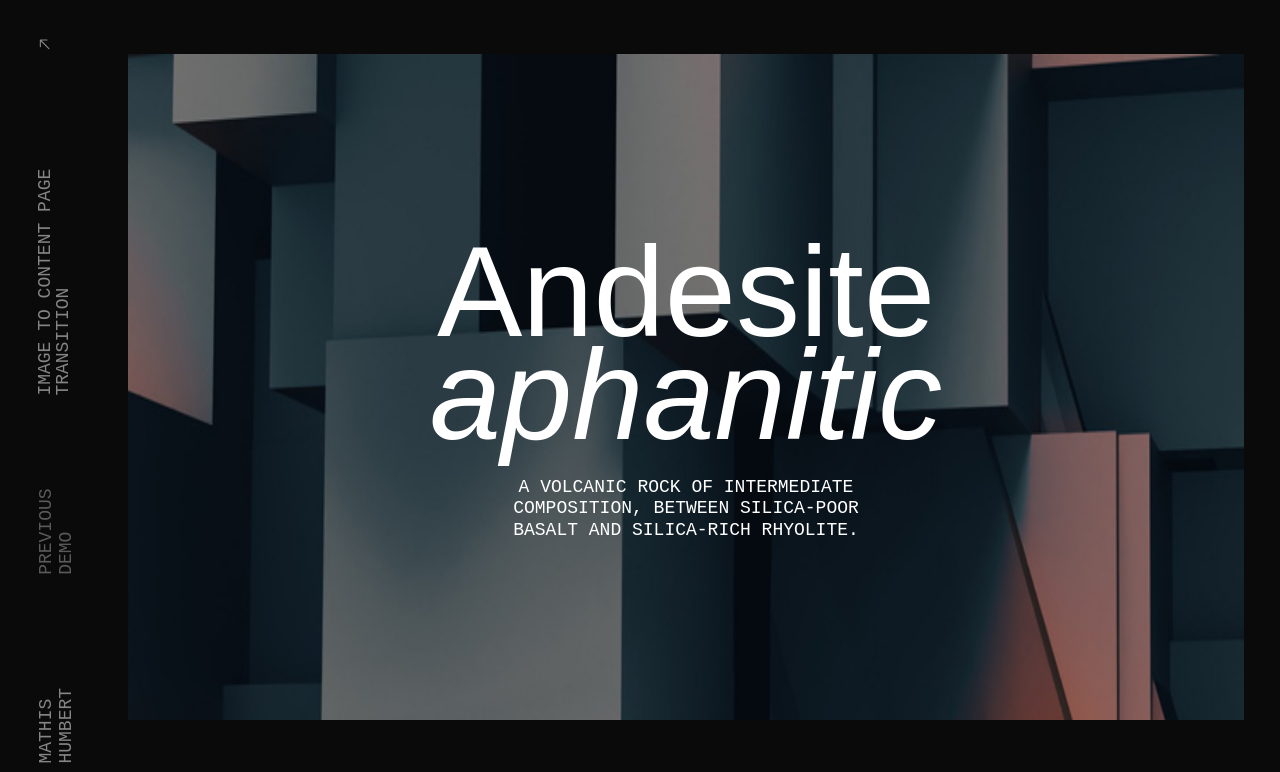
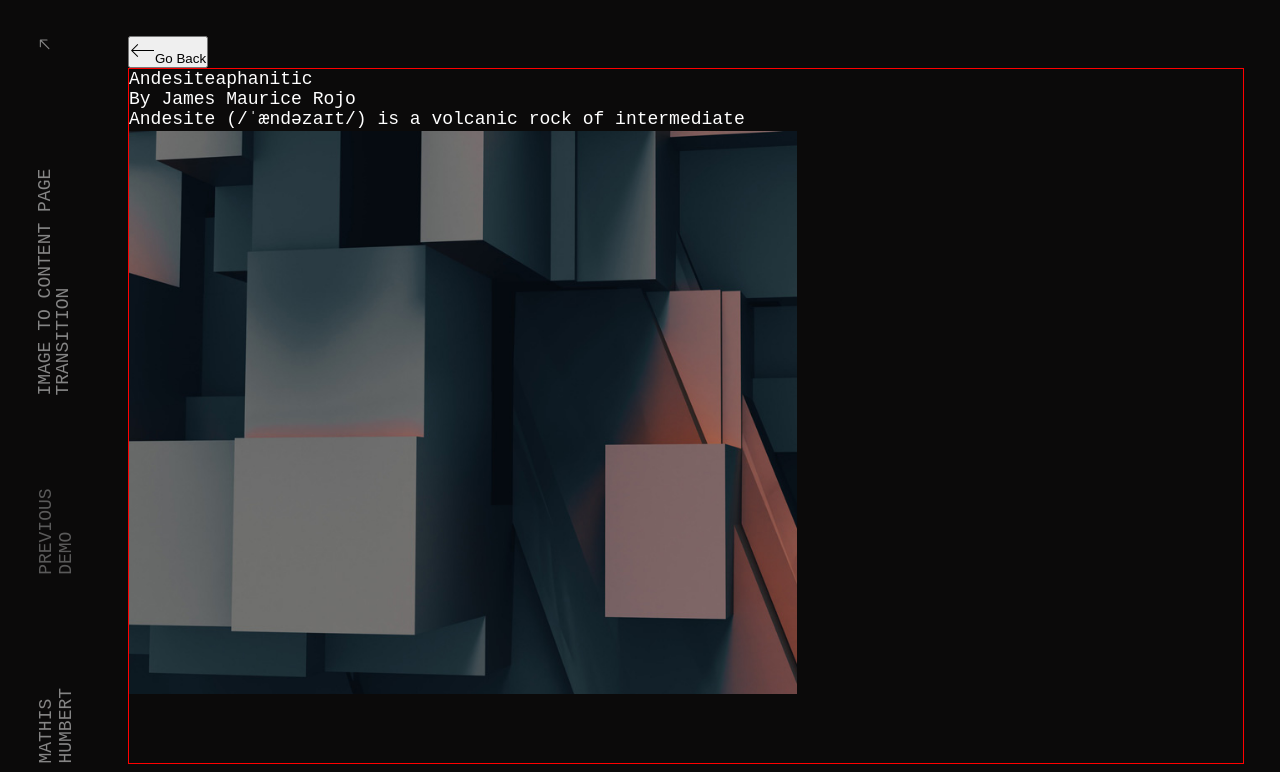
Before and after one commit to MathisHumbert/large-image-codrops, a React (Vite) app: page / in a window 1280 px wide. Shown: the top 772 px of the page. Built offline with nearby package versions, Linux system fonts and the light colour scheme; a web font is replaced by a local one.

Commit message:
working on preview

```diff
--- a/index.html
+++ b/index.html
@@ -8,7 +8,7 @@
     <meta name="viewport" content="width=device-width, initial-scale=1.0" />
     <title>Vite + React + TS</title>
   </head>
-  <body>
+  <body class="content-open">
     <main id="root"></main>
     <script type="module" src="/src/main.tsx"></script>
   </body>
--- a/package.json
+++ b/package.json
@@ -9,6 +9,7 @@
     "preview": "vite preview"
   },
   "dependencies": {
+    "@studio-freight/lenis": "^0.2.24",
     "gsap": "^3.11.3",
     "react": "^18.2.0",
     "react-dom": "^18.2.0"
--- a/src/App.tsx
+++ b/src/App.tsx
@@ -1,8 +1,30 @@
+import { useEffect } from 'react';
+import Lenis from '@studio-freight/lenis';
+
 import Frame from './components/Frame';
 import PreviewItem from './components/PreviewItem';
-import { previewItems } from './mockData';
+import { previewItems, contentItems } from './mockData';
+import ContentItem from './components/ContentItem';
+import BackButton from './components/BackButton';
 
-function App() {
+const lenis = new Lenis({
+  // @ts-ignore
+  lerp: 0.01,
+  smooth: true,
+  direction: 'vertical',
+});
+
+function raf(time: any) {
+  lenis.raf(time);
+  requestAnimationFrame(raf);
+}
+
+requestAnimationFrame(raf);
+
+export default function App() {
+  useEffect(() => {
+    document.querySelectorAll('.content')[0].classList.add('content--current');
+  }, []);
   return (
     <>
       <Frame />
@@ -11,9 +33,12 @@ function App() {
           <PreviewItem key={preview.id} {...preview} />
         ))}
       </section>
-      {/* CONTENT */}
+      <section className='content__wrapper'>
+        {contentItems.map((content) => (
+          <ContentItem key={content.id} {...content} />
+        ))}
+        <BackButton />
+      </section>
     </>
   );
 }
-
-export default App;
--- /dev/null
+++ b/src/components/BackButton.tsx
@@ -0,0 +1,14 @@
+import React from 'react';
+
+export default function BackButton() {
+  const onClick = () => {};
+
+  return (
+    <button className='unbutton action' onClick={onClick}>
+      <svg width='25px' height='25px' viewBox='0 0 25 25'>
+        <path d='M24 12.001H2.914l5.294-5.295-.707-.707L1 12.501l6.5 6.5.707-.707-5.293-5.293H24v-1z'></path>
+      </svg>
+      <span>Go Back</span>
+    </button>
+  );
+}
--- /dev/null
+++ b/src/components/ContentItem.tsx
@@ -0,0 +1,47 @@
+import React from 'react';
+
+type Props = {
+  id: number;
+  title: string;
+  subtitle: string;
+  author: string;
+  description: string;
+  img: string;
+  subimg: string[];
+};
+
+export default function ContentItem({
+  title,
+  subtitle,
+  author,
+  description,
+  img,
+  subimg,
+}: Props) {
+  return (
+    <div className='content'>
+      <div className='content__group'>
+        <div className='content__title'>
+          <span className='oh'>{title}</span>
+          <span className='oh'>{subtitle}</span>
+        </div>
+        <div className='content__meta oh'>{author}</div>
+        <div className='content__text'>{description}</div>
+      </div>
+      <div className='preview__thumbs'>
+        {subimg.map((img) => (
+          <div
+            className='content__thumbs__item'
+            style={{ backgroundImage: `url('${img}')` }}
+          ></div>
+        ))}
+      </div>
+      <div className='preview__img'>
+        <div
+          className='preview__img__inner'
+          style={{ backgroundImage: `url('${img}')` }}
+        ></div>
+      </div>
+    </div>
+  );
+}
--- a/src/components/Frame.tsx
+++ b/src/components/Frame.tsx
@@ -11,7 +11,7 @@ export default function Frame() {
         <h1 className='frame__title__main'>Image to Content Page Transition</h1>
         <svg width='18px' height='18px' viewBox='0 0 24 24'>
           <path
-            vector-effect='non-scaling-stroke'
+            vectorEffect='non-scaling-stroke'
             d='M18.25 15.5a.75.75 0 00.75-.75v-9a.75.75 0 00-.75-.75h-9a.75.75 0 000 1.5h7.19L6.22 16.72a.75.75 0 101.06 1.06L17.5 7.56v7.19c0 .414.336.75.75.75z'
           ></path>
         </svg>
--- a/src/components/PreviewItem.tsx
+++ b/src/components/PreviewItem.tsx
@@ -38,9 +38,11 @@ export default function PreviewItem({
       .to(previewTitleRef.current, { yPercent: -100, ease: 'none' }, 0);
   }, []);
 
+  const onClick = () => {};
+
   return (
     <div className='preview' ref={previewRef}>
-      <div className='preview__img__wrapper'>
+      <div className='preview__img__wrapper' onClick={onClick}>
         <div className='preview__img'>
           <div
             className='preview__img__inner'
--- a/src/index.css
+++ b/src/index.css
@@ -15,12 +15,27 @@
   --color-link-hover: #fff;
 }
 
+html {
+  scroll-behavior: initial;
+}
+
+html,
+body {
+  width: 100%;
+  min-height: 100%;
+}
+
 body {
   color: var(--color-text);
   background-color: var(--color-bg);
   font-family: botanika-mono-web, monospace;
   -webkit-font-smoothing: antialiased;
   -moz-osx-font-smoothing: grayscale;
+}
+
+body.content-open {
+  height: 100vh;
+  overflow: hidden;
 }
 
 main {
@@ -101,6 +116,11 @@ PREVIEW
   z-index: 100;
 }
 
+.content-open .preview__wrapper {
+  pointer-events: none;
+  opacity: 0;
+}
+
 .preview {
   display: grid;
   grid-template-columns: 100%;
@@ -163,3 +183,46 @@ PREVIEW
   text-transform: uppercase;
   line-height: 1.2;
 }
+
+/*
+CONTENT
+*/
+.content__wrapper {
+  position: sticky;
+  top: 0;
+  height: 100vh;
+  grid-area: page;
+  display: grid;
+  grid-template-rows: auto 1fr;
+  grid-template-areas:
+    'back back'
+    'content content';
+  padding: 2rem;
+  overflow: hidden;
+}
+
+.content {
+  position: absolute;
+  top: 0;
+  left: 0;
+  height: 100%;
+  display: grid;
+  grid-area: 2 / content/span 2;
+  grid-gap: 2vw;
+  pointer-events: none;
+  opacity: 0;
+  grid-template-columns: 60% 1fr;
+  grid-template-areas:
+    '... ...'
+    'img text'
+    'thumbs text'
+    '... ...';
+  grid-template-rows: 2rem 1fr auto 1rem;
+}
+
+.content--current {
+  position: relative;
+  opacity: 1;
+  pointer-events: auto;
+  border: 1px solid red;
+}
--- a/src/mockData.ts
+++ b/src/mockData.ts
@@ -67,6 +67,99 @@ export const previewItems = [
     title: 'Stishovite',
     subtitle: 'tetragonal',
     description: 'An extremely hard, dense tetragonal form of silicon dioxide.',
-    img: '1.jpg',
+    img: '9.jpg',
   },
 ];
+
+export const contentItems = [
+  {
+    id: 1,
+    title: 'Andesite',
+    subtitle: 'aphanitic',
+    author: 'By James Maurice Rojo',
+    description:
+      'Andesite (/ˈændəzaɪt/) is a volcanic rock of intermediate composition. In a general sense, it is the intermediate type between silica-poor basalt and silica-rich rhyolite.',
+    img: '1.jpg',
+    subimg: ['1_1.jpg', '1_2.jpg', '1_3.jpg', '1_4.jpg'],
+  },
+  {
+    id: 2,
+    title: 'Batholith',
+    subtitle: 'plutonic',
+    author: 'By Anna Walters',
+    description:
+      "A batholith (from Ancient Greek bathos 'depth', and lithos 'rock') is a large mass of intrusive igneous rock (also called plutonic rock), larger than 100 km2 (40 sq mi) in area, that forms from cooled magma deep in Earth's crust.",
+    img: '2.jpg',
+    subimg: ['2_1.jpg', '2_2.jpg', '2_3.jpg', '2_4.jpg'],
+  },
+  {
+    id: 3,
+    title: 'Pumicite',
+    subtitle: 'vesicular',
+    author: 'By Walter Green',
+    description:
+      'Pumice ( /ˈpʌmɪs/), called pumicite in its powdered or dust form, is a volcanic rock that consists of highly vesicular rough-textured volcanic glass, which may or may not contain crystals. It is typically light-colored.',
+    img: '3.jpg',
+    subimg: ['3_1.jpg', '3_2.jpg', '3_3.jpg', '3_4.jpg'],
+  },
+  {
+    id: 4,
+    title: 'Latite',
+    subtitle: 'aphyric',
+    author: 'By Nora Gilberts',
+    description:
+      'Latite is an igneous, volcanic rock, with aphanitic-aphyric to aphyric-porphyritic texture. Its mineral assemblage is usually alkali feldspar and plagioclase in approximately equal amounts.',
+    img: '4.jpg',
+    subimg: ['4_1.jpg', '4_2.jpg', '4_3.jpg', '4_4.jpg'],
+  },
+  {
+    id: 5,
+    title: 'Rhomb',
+    subtitle: 'porphyry',
+    author: 'By Bobby D. May',
+    description:
+      'Rhomb porphyry is a volcanic rock with gray-white large porphyritic rhombus-shaped phenocrysts of feldspar (commonly anorthoclase) embedded in a very fine-grained red-brown matrix.',
+    img: '5.jpg',
+    subimg: ['5_1.jpg', '5_2.jpg', '5_3.jpg', '5_4.jpg'],
+  },
+  {
+    id: 6,
+    title: 'Bytownite',
+    subtitle: 'triclinic',
+    author: 'By Maria Kilkenny',
+    description:
+      'Bytownite is a calcium rich member of the plagioclase solid solution series of feldspar minerals with composition between anorthite and labradorite. Like others of the series, bytownite forms grey to white triclinic crystals.',
+    img: '6.jpg',
+    subimg: ['6_1.jpg', '6_2.jpg', '6_3.jpg', '6_4.jpg'],
+  },
+  {
+    id: 7,
+    title: 'Oligoclase',
+    subtitle: 'plagioclase',
+    author: 'By Lauren Kraft',
+    description:
+      'Oligoclase is a rock-forming mineral belonging to the plagioclase feldspars. In chemical composition and in its crystallographic and physical characters it is intermediate between albite and anorthite.',
+    img: '7.jpg',
+    subimg: ['7_1.jpg', '7_2.jpg', '7_3.jpg', '7_4.jpg'],
+  },
+  {
+    id: 8,
+    title: 'Mordenite',
+    subtitle: 'fibrous',
+    author: 'By Stephen Kaiser',
+    description:
+      'Mordenite is a zeolite mineral that is one of the six most abundant zeolites and is used commercially. It was first described in 1864 by Henry How.',
+    img: '8.jpg',
+    subimg: ['8_1.jpg', '8_2.jpg', '8_3.jpg', '8_4.jpg'],
+  },
+  {
+    id: 9,
+    title: 'Stishovite',
+    subtitle: 'tetragonal',
+    author: 'By Alexander Cook',
+    description:
+      'Stishovite is an extremely hard, dense tetragonal form (polymorph) of silicon dioxide. Large natural crystals of stishovite are extremely rare and are usually found as clasts of 1 to 2 mm in length.',
+    img: '9.jpg',
+    subimg: ['9_1.jpg', '9_2.jpg', '9_3.jpg', '9_4.jpg'],
+  },
+];
```
Also changed, not shown: 1 other file (tests, documents, lock files or other folders).
